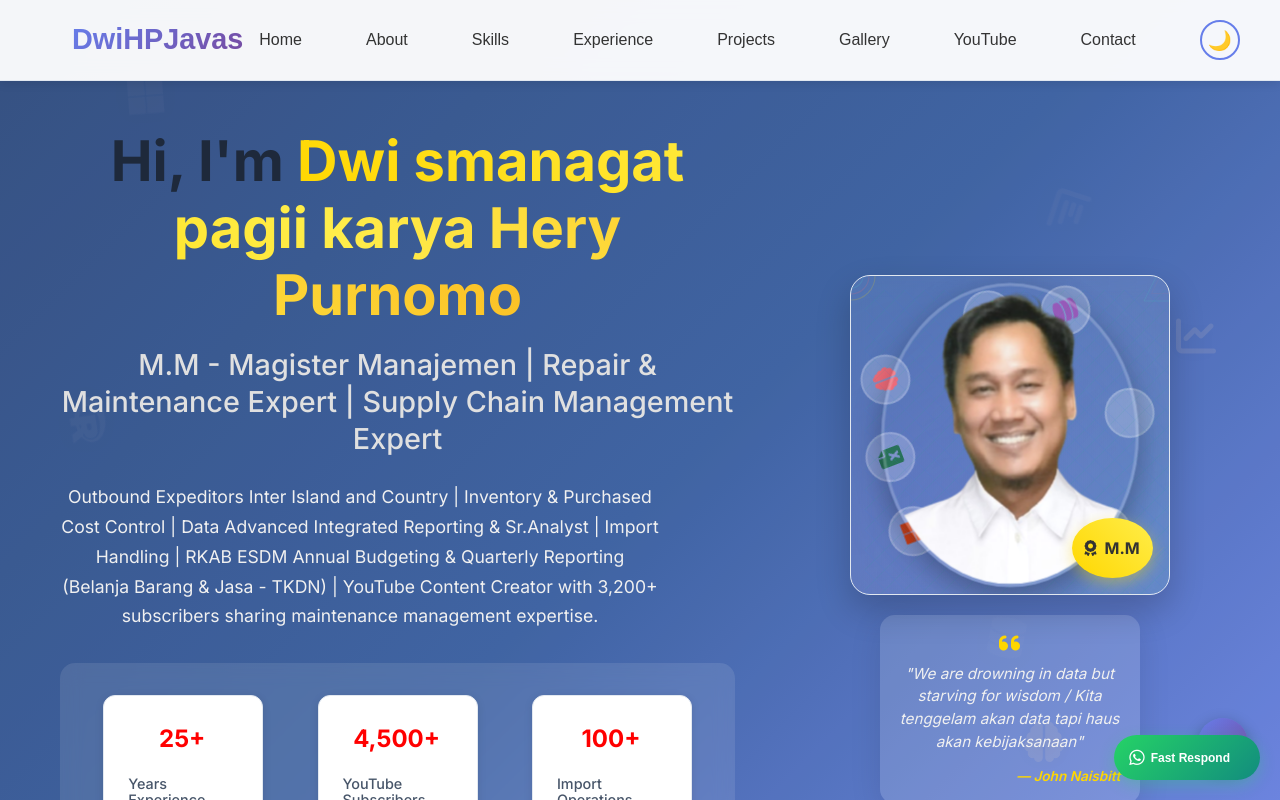
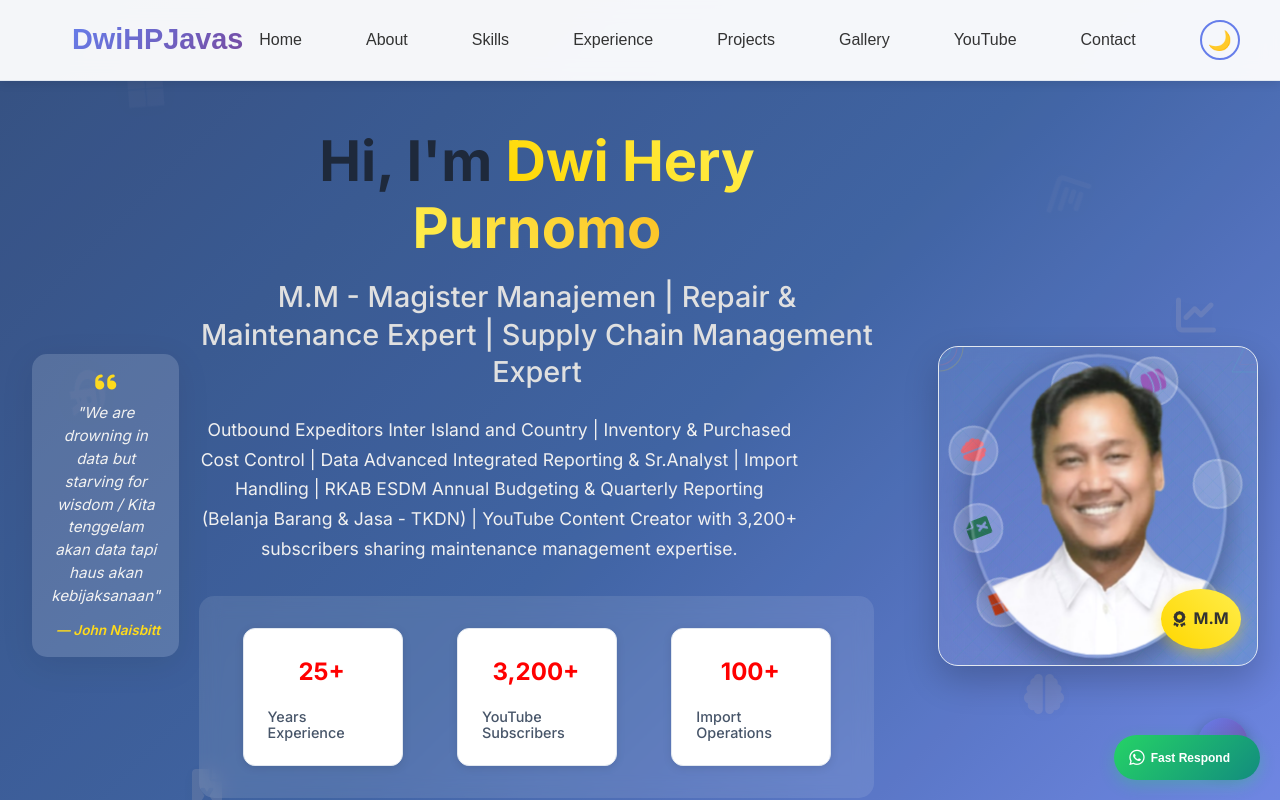
Before and after one commit to Dwihp234/portfolio-react, a React (Create React App) app: page / in a window 1280 px wide. Shown: the top 800 px of the page. Built offline with nearby package versions, Linux system fonts and the light colour scheme.

Commit message:
Remove portfolio-react subproject

```diff
--- a/src/components/HeroSection.js
+++ b/src/components/HeroSection.js
@@ -20,10 +20,21 @@ const HeroSection = () => {
         </div>
       </div>
 
+      {/* Quote repositioned */}
+      <div className="hero-quote">
+        <div className="quote-container">
+          <i className="fas fa-quote-left quote-icon"></i>
+          <p className="quote-text">
+            "We are drowning in data but starving for wisdom / Kita tenggelam akan data tapi haus akan kebijaksanaan"
+          </p>
+          <cite className="quote-author">— John Naisbitt</cite>
+        </div>
+      </div>
+
       <div className="hero-container">
         <div className="hero-content">
           <h1 className="hero-title">
-            Hi, I'm <span className="gradient-text">Dwi smanagat pagii karya Hery Purnomo</span>
+            Hi, I'm <span className="gradient-text">Dwi Hery Purnomo</span>
           </h1>
 
           <h2 className="hero-subtitle">
@@ -43,7 +54,7 @@ const HeroSection = () => {
               <span className="stat-label">Years Experience</span>
             </div>
             <div className="stat-item">
-              <span className="stat-number">4,500+</span>
+              <span className="stat-number">3,200+</span>
               <span className="stat-label">YouTube Subscribers</span>
             </div>
             <div className="stat-item">
@@ -135,16 +146,6 @@ const HeroSection = () => {
               <span>M.M</span>
             </div>
           </div>
-
-          <div className="hero-quote">
-            <div className="quote-container">
-              <i className="fas fa-quote-left quote-icon"></i>
-              <p className="quote-text">
-                "We are drowning in data but starving for wisdom / Kita tenggelam akan data tapi haus akan kebijaksanaan"
-              </p>
-              <cite className="quote-author">— John Naisbitt</cite>
-            </div>
-          </div>
         </div>
       </div>
     </section>
```
